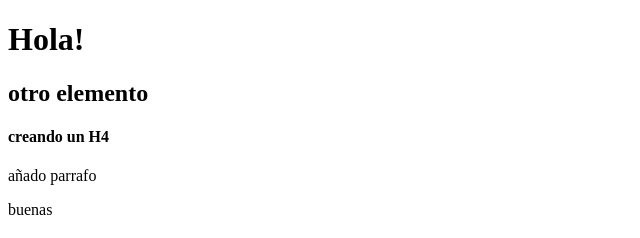
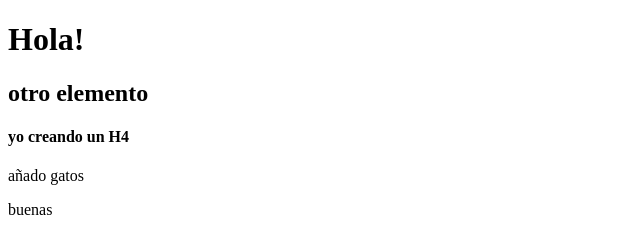
Before and after one commit to salino3/LECCION2, a plain HTML site: page index.html in a window 1280 px wide. Shown: the top 238 px of the page, 0-640 px from the left. Drawn offline with Linux system fonts and the light colour scheme.

Commit message:
mas commits

```diff
--- a/index.html
+++ b/index.html
@@ -10,8 +10,9 @@
   <body>
     <h1>Hola!</h1>
     <h2>otro elemento</h2>
-    <h4>creando un H4</h4>
-    <p>añado parrafo</p>
+    <h4>yo creando un H4</h4>
+    <p>añado gatos</p>
+
     <p>buenas</p>
     <h1>he creado una nueva rama</h1>
 
```
